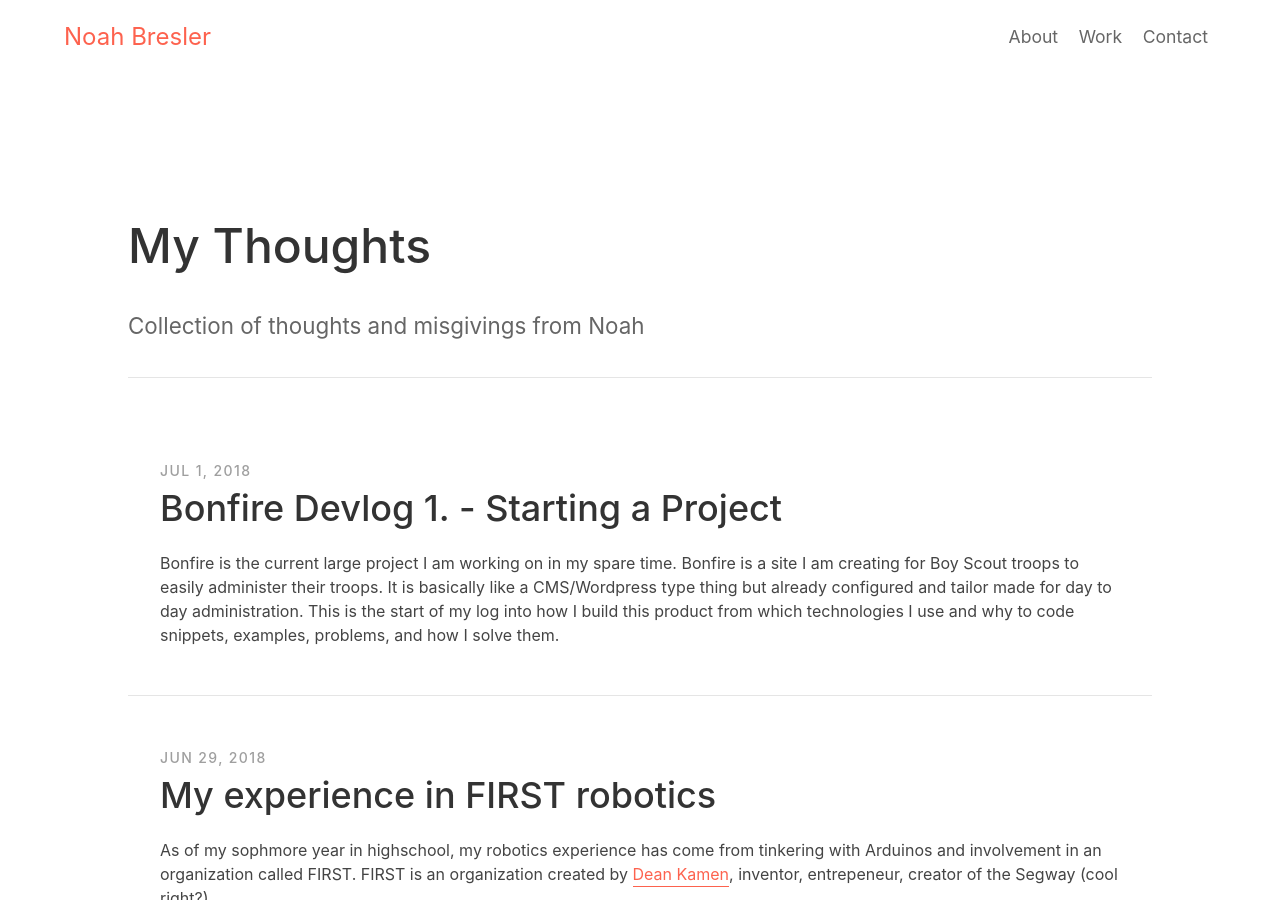
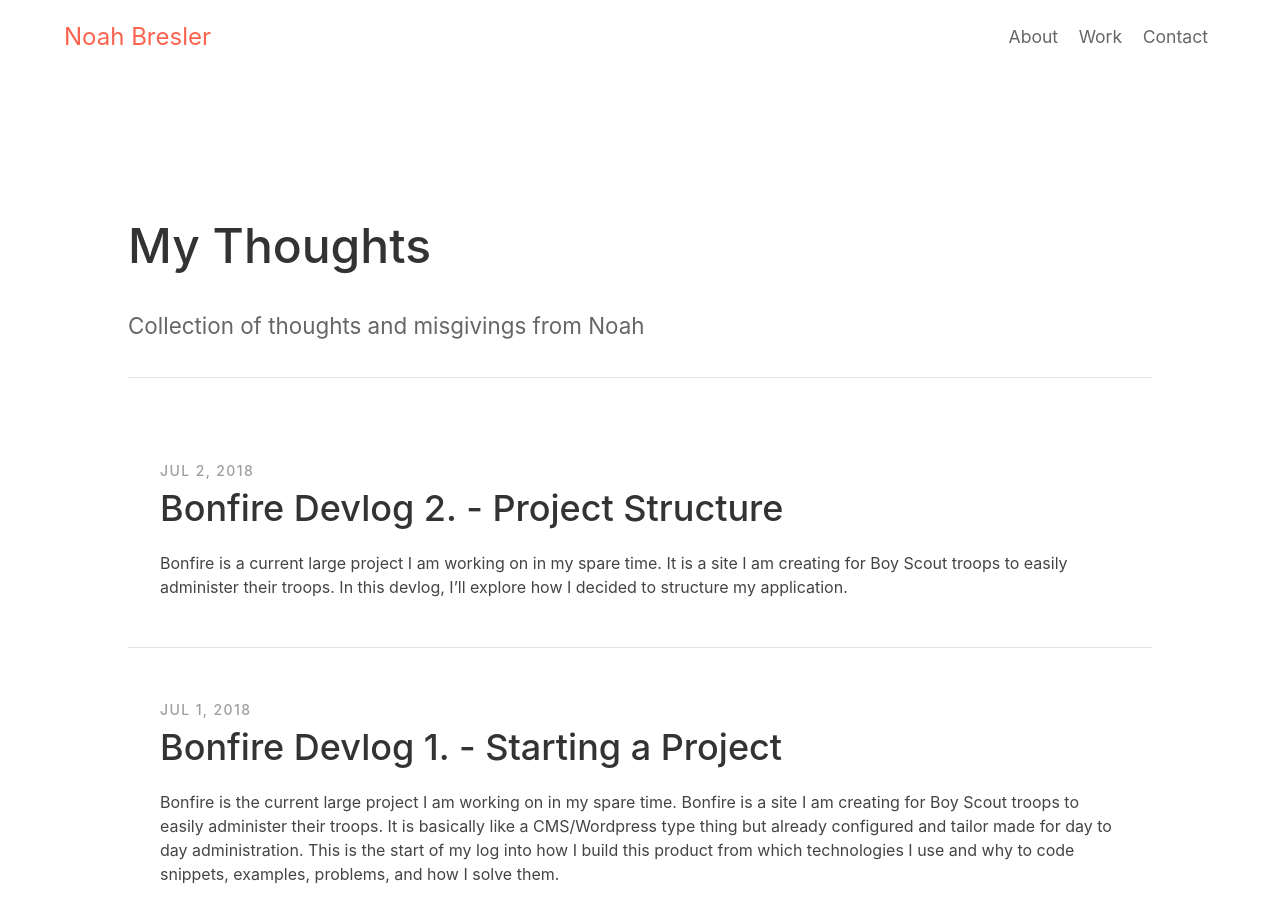
Before and after one commit to NoahBres/blog, a Jekyll site: the page built from index.html, in a window 1280 px wide and 900 px high. Built offline with Jekyll 4.4.1, drawn with Linux system fonts in a browser that asks for light colours.

Commit message:
Edit post

```diff
--- /dev/null
+++ b/_posts/2016-06-02-bonfire-devlog-2-project-structure.md
@@ -0,0 +1,11 @@
+---
+layout: post
+title: "Bonfire Devlog 2. - Project Structure"
+date: 2018-07-02 16:20:56 -0500
+categories: devlog python mongodb nodejs vue vuetify
+stylesheet: styles/post.css
+short_summary: Test
+---
+Bonfire is a current large project I am working on in my spare time. It is a site I am creating for Boy Scout troops to easily administer their troops. In this devlog, I'll explore how I decided to structure my application.
+
+## Project structure
```
Also changed, not shown: _posts/2018-07-01-bonfire-devlog-1-starting-a-project.md (+12 -2 lines).
